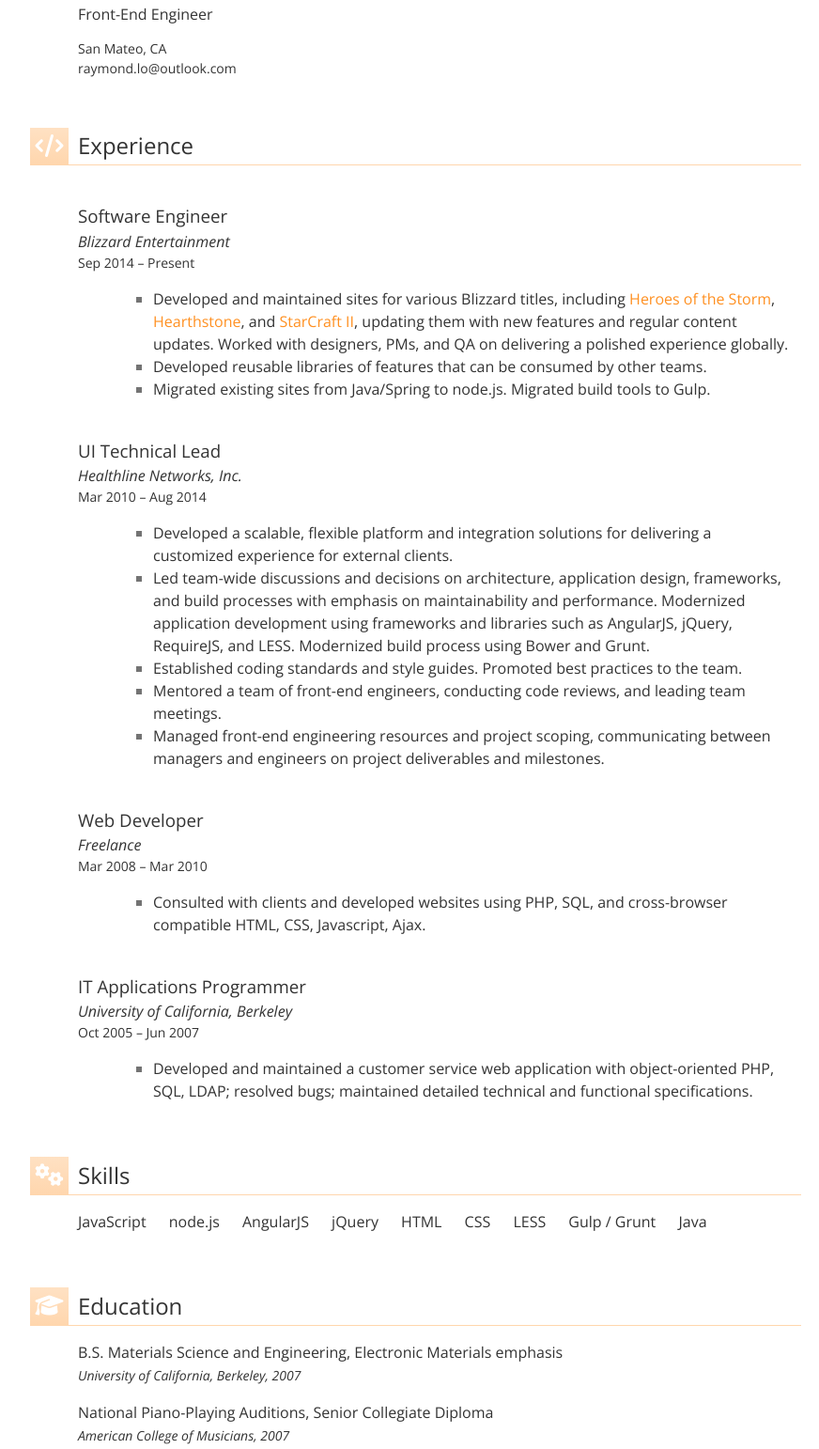
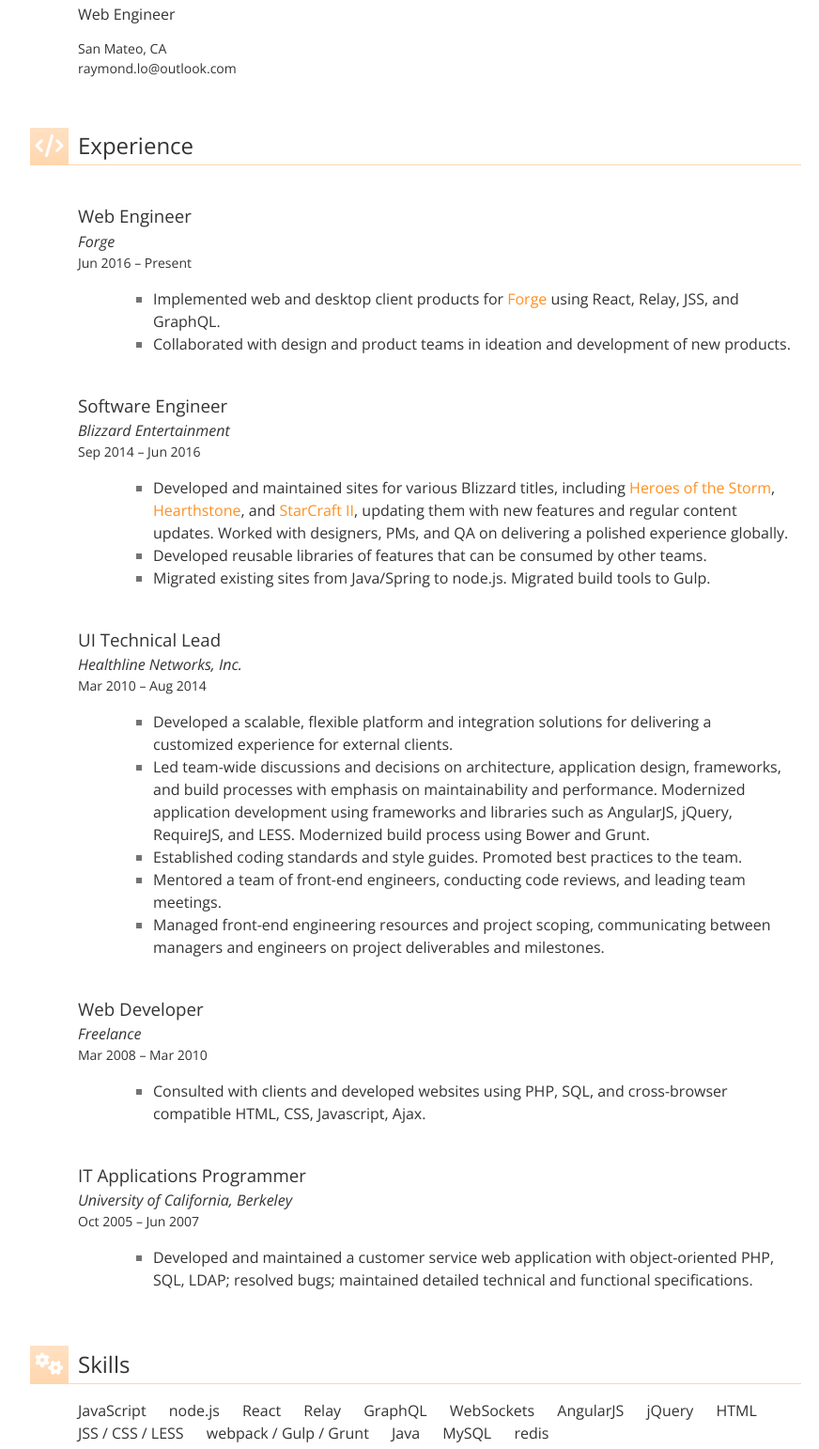
Before and after one commit to ooorayray/profile, a website: page index.html in a window 1280 px wide. Shown: the part 91-1633 px from the top of the page at 94% size, without its empty margins (177-1049 px from the left). Drawn offline with nearby package versions, Linux system fonts and the light colour scheme.

Commit message:
add Forge

```diff
--- a/index.html
+++ b/index.html
@@ -5,7 +5,7 @@
 		<meta charset="UTF-8">
 		<meta http-equiv="X-UA-Compatible" content="IE=edge,chrome=1">
 		<meta name="viewport" content="width=device-width, initial-scale=1">
-		<title>Raymond Lo | Front-End Engineer</title>
+		<title>Raymond Lo | Web Engineer</title>
 		<link href="public/css/main.css" rel="stylesheet" type="text/css">
 		<link href="public/css/print.css" rel="stylesheet" type="text/css" media="print">
 		<script src="https://use.fontawesome.com/8df316213a.js"></script>
@@ -23,7 +23,7 @@
 		<div class="wrapper">
 			<section class="profile">
 				<h1>Raymond Lo</h1>
-				<h2>Front-End Engineer</h2>
+				<h2>Web Engineer</h2>
 				<p>
 					San Mateo, CA<br/>
 					raymond.lo@outlook.com
@@ -32,9 +32,19 @@
 
 			<section class="container">
 				<h2 class="container__title"><i class="fa fa-code" aria-hidden="true"></i>Experience</h2>
-				<h3 class="job__title">Software Engineer
+				<h3 class="job__title">Web Engineer
+          <span class="job__company">Forge</span>
+          <span class="job__date">Jun 2016 &ndash; Present</span>
+        </h3>
+
+        <ul class="job__description">
+          <li><span class="description-wrapper"><span class="description">Implemented web and desktop client products for <a href="https://forge.gg" target="_blank">Forge</a> using React, Relay, JSS, and GraphQL.</span></li>
+          <li><span class="description-wrapper">Collaborated with design and product teams in ideation and development of new products.</span></li>
+        </ul>
+
+        <h3 class="job__title">Software Engineer
 					<span class="job__company">Blizzard Entertainment</span>
-					<span class="job__date">Sep 2014 &ndash; Present</span>
+					<span class="job__date">Sep 2014 &ndash; Jun 2016</span>
 				</h3>
 
 				<ul class="job__description">
@@ -79,14 +89,19 @@
 				<h2 class="container__title"><i class="fa fa-cogs" aria-hidden="true"></i>Skills</h2>
 				<ul class="skills">
 					<li class="skill">JavaScript</li>
-					<li class="skill">node.js</li>
+          <li class="skill">node.js</li>
+          <li class="skill">React</li>
+          <li class="skill">Relay</li>
+          <li class="skill">GraphQL</li>
+					<li class="skill">WebSockets</li>
 					<li class="skill">AngularJS</li>
 					<li class="skill">jQuery</li>
 					<li class="skill">HTML</li>
-					<li class="skill">CSS</li>
-					<li class="skill">LESS</li>
-					<li class="skill">Gulp / Grunt</li>
-					<li class="skill">Java</li>
+					<li class="skill">JSS / CSS / LESS</li>
+					<li class="skill">webpack / Gulp / Grunt</li>
+          <li class="skill">Java</li>
+          <li class="skill">MySQL</li>
+					<li class="skill">redis</li>
 				</ul>
 			</section>
 
```
